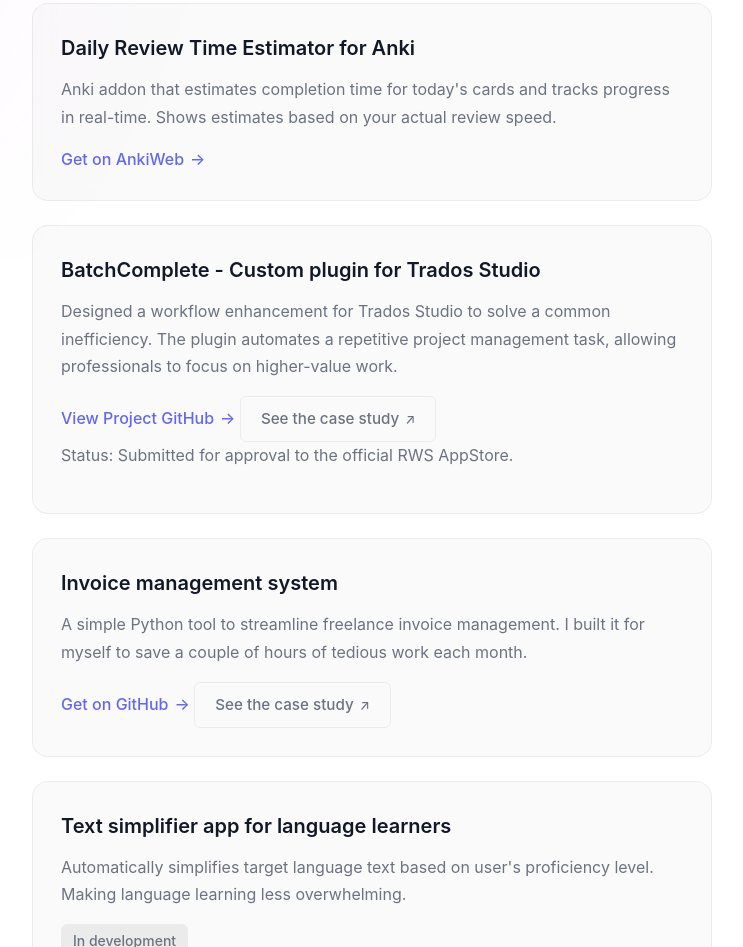
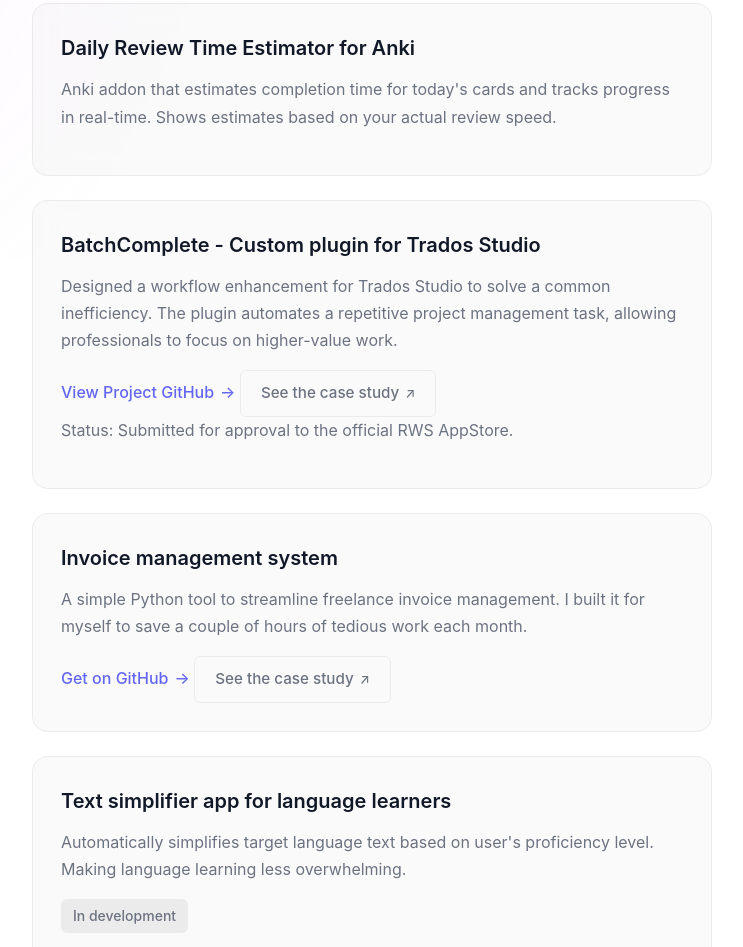
Before and after one commit to thornumak/thornumak.github.io, a plain HTML site: page index.html in a window 1280 px wide. Shown: the part 926-1873 px from the top of the page, without its empty margins (268-1011 px from the left). Drawn offline with Linux system fonts and the light colour scheme.

Commit message:
Update index.html

```diff
--- a/index.html
+++ b/index.html
@@ -537,10 +537,7 @@
       <h3>Daily Review Time Estimator for Anki</h3>
       <p>Anki addon that estimates completion time for today's cards and tracks progress in real-time. Shows estimates based on your actual review speed.</p>
 
-      <div class="project-links-container">
-        <a href="https://ankiweb.net/shared/info/491818467?cb=1759124941199" class="project-link">Get on AnkiWeb</a>
 
-      </div>
         </div>
 
              <div class="project" style="--i: 3">
```
